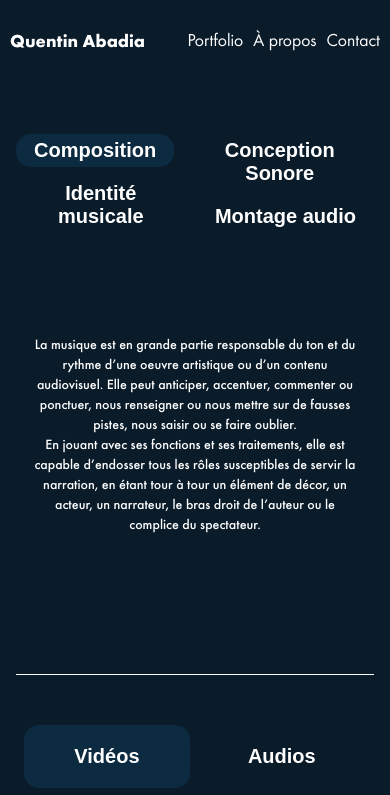
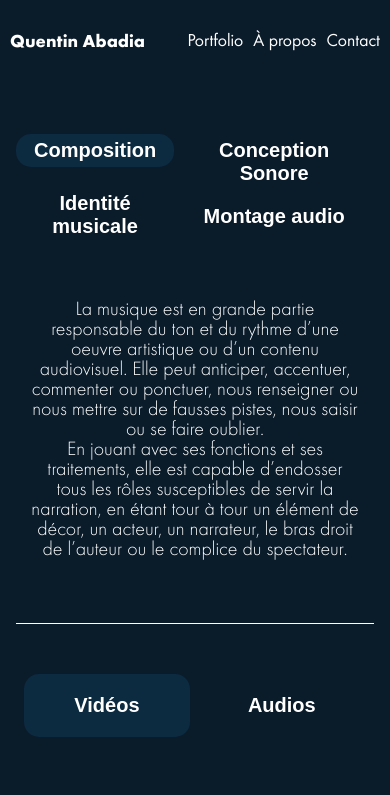
Before and after one commit to Lucieabd98/quentin-site, a React (Vite) app: page / in a window 390 px wide. Shown: the top 795 px of the page. Built offline with nearby package versions, Linux system fonts and the light colour scheme; grey boxes are pictures that could not be loaded; the HTML template or start-up script is replaced by a standard one.

Commit message:
changed css contact and definitions

```diff
--- a/src/components/About/about.css
+++ b/src/components/About/about.css
@@ -15,6 +15,7 @@
 
 @media (max-width: 480px) {
   .about-text p {
-    font-size: 15px;
+    font-size: 20px;
+    font-weight: 200;
   }
 }
--- a/src/components/Contact/Contact.jsx
+++ b/src/components/Contact/Contact.jsx
@@ -19,9 +19,6 @@ const Contact = () => {
       </Helmet>
       <h2>Contact</h2>
       <div className="contact-infos">
-        <div className="left-column">
-          <p>quentin.abadia@gmail.com</p>
-        </div>
         <div className="right-column">
           <form
             name="contact"
@@ -72,6 +69,10 @@ const Contact = () => {
             </button>
           </form>
         </div>
+        <div className="left-column">
+          <p>quentin.abadia@gmail.com</p>
+          <p>+33 6 47 73 21 84</p>
+        </div>
       </div>
     </div>
   );
--- a/src/components/Contact/contact.css
+++ b/src/components/Contact/contact.css
@@ -69,6 +69,14 @@ button.submit-form:hover {
   background-color: transparent;
 }
 
+.left-column {
+  display: flex;
+  flex-direction: column;
+  gap: 10px;
+  align-items: center;
+  justify-content: center;
+}
+
 @media (max-width: 768px) {
   input,
   textarea {
@@ -82,6 +90,21 @@ button.submit-form:hover {
 @media (max-width: 480px) {
   .contact-infos {
     display: flex;
+    flex-direction: column;
+    align-items: center;
+    gap: 30px;
+  }
+  .right-column {
+    width: 100%;
+    display: flex;
+    align-items: center;
+  }
+
+  .contact-infos .left-column p {
+    font-size: 17px;
+  }
+  form {
+    width: 90%;
   }
   input,
   textarea {
@@ -91,7 +114,6 @@ button.submit-form:hover {
     font-size: 15px;
   }
   .submit-form {
-    top: 160px;
-    left: 120px;
+    top: 169px;
   }
 }
--- a/src/components/Definitions/definitions.css
+++ b/src/components/Definitions/definitions.css
@@ -51,14 +51,15 @@
 
 @media (max-width: 480px) {
   .definitions {
-    height: 540px;
+    height: auto;
   }
   .definitions-texts {
+    margin-top: 30px;
     padding: 15px;
   }
   .definitions-texts p {
-    font-size: 14px;
-    font-weight: 500;
+    font-size: 20px;
+    font-weight: 200;
     line-height: 20px;
   }
 }
```
